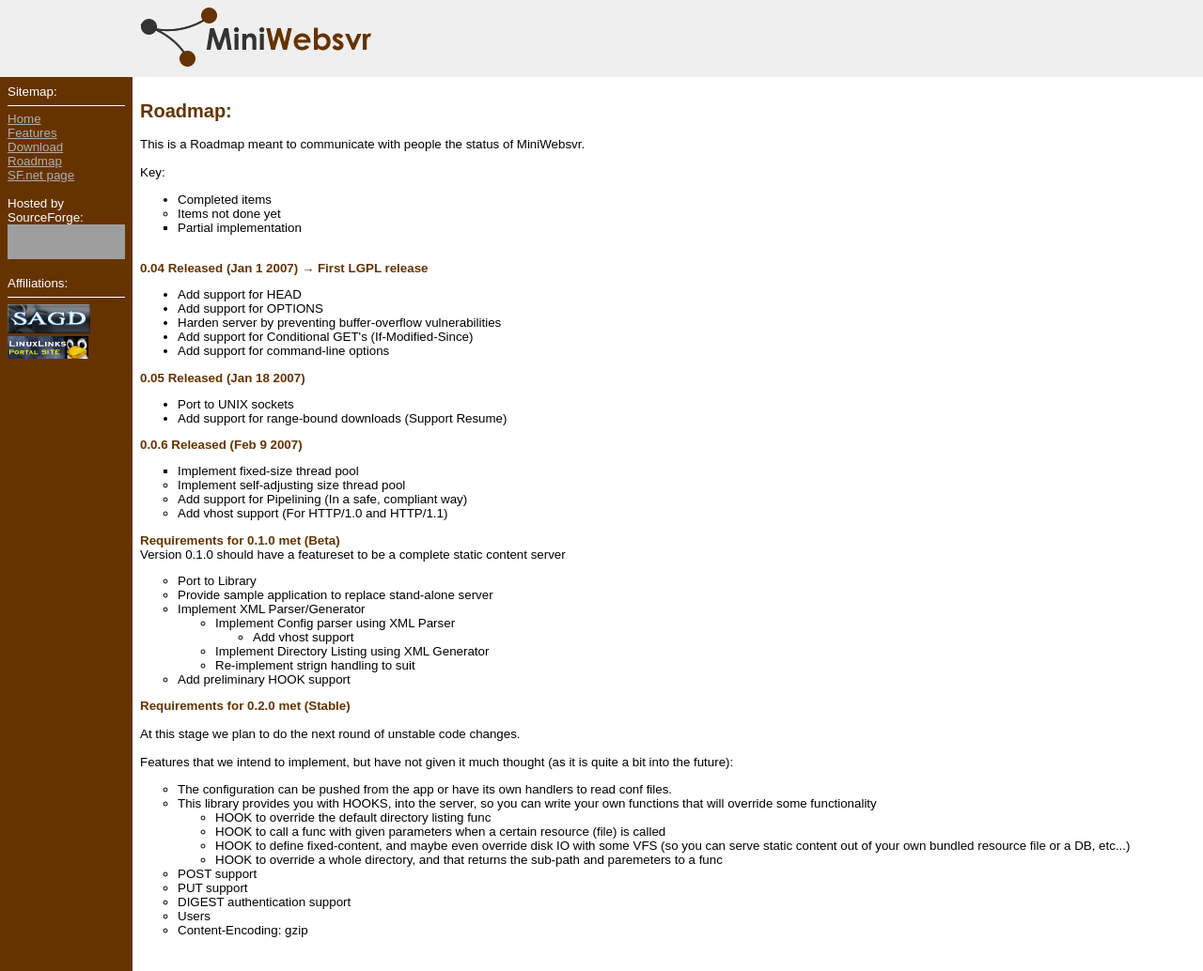
After one commit to avih/miniwebsvr, a PHP site: page /roadmap.php in a window 1280 px wide. The commit adds this page. Shown: the whole page at 94% size. Run offline with PHP 8.4, Linux system fonts and the light colour scheme; data that the repository does not hold is empty; grey boxes are pictures that could not be loaded.

Commit message:
The new website, now.. why is the shell server down?

```diff
--- /dev/null
+++ b/web/lib.php
@@ -0,0 +1,75 @@
+<?
+function startpage() {
+	$ldate = gmdate("D, d M Y H:i:s",getlastmod())." GMT";
+	$headers = apache_request_headers();
+	header("Last-Modified: $ldate");
+	if ($headers['If-Modified-Since'] == $ldate) {
+		header("HTTP/1.1 304 Not Modified");
+		exit();
+	}
+?><!DOCTYPE HTML PUBLIC "-//W3C//DTD HTML 4.0//EN">
+<html>
+<head>
+<title>MiniWebsvr</title>
+<meta name="classification" content="Web Services">
+<meta name="description" content="MiniWebSvr is a small webserver that aims to one day be embeddable.">
+<meta name="keywords" content="webserver, small, development, http, programming, software, windows, linux, unix, embedded">
+<meta name="distribution" content="Global">
+<meta name="rating" content="General">
+<style type="text/css"><!--
+body {
+	font-family:Arial, Helvetica, sans-serif;
+	font-size: 10pt;
+	margin: 0 auto;
+	padding: 0px;
+}
+h1, h2, h3, b, a {
+	color: #663300;
+}
+
+a:hover {
+	color: #663300;
+	text-decoration: none;
+}
+
+td.sidebar {
+	vertical-align: top;
+	color: white;
+	background-color: #663300;
+	width: 125px;
+}
+a.sidebar:link { color: #afafaf; }
+a.sidebar:visited { color: #afafaf; }
+a.sidebar:hover { color: yellow; }
+--></style>
+</head>
+<body>
+<table cellspacing=0 cellpadding=8 width="100%">
+<tr><td bgcolor="#EFEFEF">&nbsp;</td><td bgcolor="#EFEFEF">
+	<img src="images/logo.png" width="295" height="63" alt="MiniWebsvr">
+</td></tr>
+<tr><td class=sidebar>
+	Sitemap:<br>
+	<hr noshade="noshade" size="1" color="white">
+	<a class=sidebar href="/">Home</a><br>
+	<a class=sidebar href="/features.php">Features</a><br>
+	<a class=sidebar href="/download.php">Download</a><br>
+	<a class=sidebar href="/roadmap.php">Roadmap</a><br>
+	<a class=sidebar href="http://sourceforge.net/projects/miniwebsvr/">SF.net page</a><br>
+	<br>
+	Hosted by<br>SourceForge:<br>
+	<a href="http://sourceforge.net"><img src="http://sflogo.sourceforge.net/sflogo.php?group_id=187000&amp;type=2" width="125" height="37" border="0" alt="SourceForge.net Logo" /></a><br>
+	<br>
+	Affiliations:<br>
+	<hr noshade="noshade" size="1" color="white">
+	<a href="http://www.sagamedev.com/"><img src="images/sagd-btn.gif" border="0" height="31" width="88"></a><br>
+	<a href="http://www.linuxlinks.com"><img src="images/linuxlinks.gif" alt="Linux Links" border="0" height="24" width="86"></a><br>
+</td><td style="vertical-align: top;">
+<?}
+function endpage() { ?>
+</td>
+</table>
+
+</body>
+</html>
+<?}?>
--- /dev/null
+++ b/web/roadmap.php
@@ -0,0 +1,85 @@
+<? include "lib.php"; startpage(); ?>
+<h2>Roadmap:</h2>
+This is a Roadmap meant to communicate with people the status of MiniWebsvr.<br>
+
+<br>
+Key:
+<ul>
+<li>Completed items
+<li type=circle>Items not done yet
+<li type=square>Partial implementation
+</ul>
+<br>
+<b>0.04 Released (Jan 1 2007) &rarr; First LGPL release</b><br>
+
+<ul>
+<li>Add support for HEAD
+<li>Add support for OPTIONS
+<li>Harden server by preventing buffer-overflow vulnerabilities
+
+<li>Add support for Conditional GET's (If-Modified-Since)
+<li>Add support for command-line options
+</ul>
+
+<b>0.05 Released (Jan 18 2007)</b><br>
+
+<ul>
+<li>Port to UNIX sockets
+<li>Add support for range-bound downloads (Support Resume)
+</ul>
+
+<b>0.0.6 Released (Feb 9 2007)</sub></b><br>
+
+<ul>
+<li type=square>Implement fixed-size thread pool
+
+<li type=circle>Implement self-adjusting size thread pool
+<li type=circle>Add support for Pipelining (In a safe, compliant way)
+<li type=circle>Add vhost support (For HTTP/1.0 and HTTP/1.1)
+</ul>
+
+<b>Requirements for 0.1.0 met (Beta)</b><br>
+Version 0.1.0 should have a featureset to be a complete static content server<br>
+
+<ul>
+<li type=circle>Port to Library
+<li type=circle>Provide sample application to replace stand-alone server
+<li type=circle>Implement XML Parser/Generator
+  <ul>
+  <li type=circle>Implement Config parser using XML Parser
+    <ul>
+
+    <li type=circle>Add vhost support
+    </ul>
+  <li type=circle>Implement Directory Listing using XML Generator
+  <li type=circle>Re-implement strign handling to suit
+  </ul>
+<li type=circle> Add preliminary HOOK support
+</ul>
+
+<b>Requirements for 0.2.0 met (Stable)</b><br>
+
+<br>
+At this stage we plan to do the next round of unstable code changes.<br>
+
+<br>
+Features that we intend to implement, but have not given it much thought (as it is quite a bit into the future):<br>
+
+<ul>
+<li type=circle>The configuration can be pushed from the app or have its own handlers to read conf files.
+<li type=circle>This library provides you with HOOKS, into the server, so you can write your own functions that will override some functionality
+  <ul>
+  <li type=circle>HOOK to override the default directory listing func
+  <li type=circle>HOOK to call a func with given parameters when a certain resource (file) is called
+  <li type=circle>HOOK to define fixed-content, and maybe even override disk IO with some VFS (so you can serve static content out of your own bundled resource file or a DB, etc...)
+  <li type=circle>HOOK to override a whole directory, and that returns the sub-path and paremeters to a func
+  </ul>
+<li type=circle>POST support
+<li type=circle>PUT support
+<li type=circle>DIGEST authentication support
+
+<li type=circle>Users
+<li type=circle>Content-Encoding: gzip
+</ul>
+<br>
+<?endpage();?>
```
Also changed, not shown: web/download.php (added, +24 -0 lines), web/features.php (added, +19 -0 lines), web/index.php (+4 -170 lines), web/sitemap.xml (+24 -6 lines), web/images/sagd-btn.gif (added).
